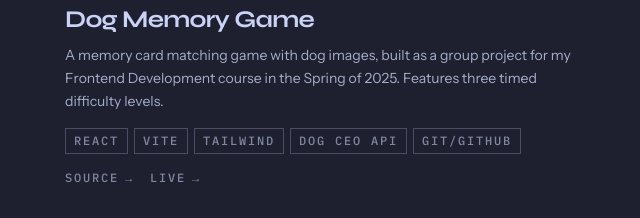
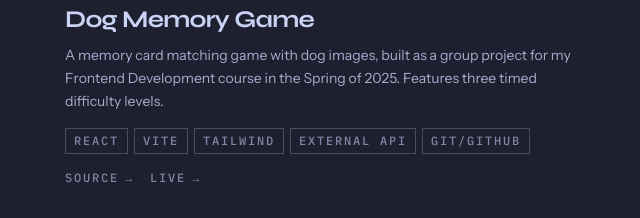
Before and after one commit to Garla-mantix/portfolio-site, a React (Vite) app: page / in a window 1280 px wide. Shown: the part 3516-3734 px from the top of the page, without its empty margins (575-1215 px from the left). Built offline with nearby package versions, Linux system fonts and the light colour scheme.

Commit message:
rename on projects

```diff
--- a/src/data/projects.ts
+++ b/src/data/projects.ts
@@ -23,7 +23,7 @@ export const projects: Project[] = [
     id: '3',
     title: 'Dog Memory Game',
     description: 'A memory card matching game with dog images, built as a group project for my Frontend Development course in the Spring of 2025. Features three timed difficulty levels.',
-    techStack: ['React', 'Vite', 'Tailwind', 'Dog CEO API', 'Git/GitHub'],
+    techStack: ['React', 'Vite', 'Tailwind', 'External API', 'Git/GitHub'],
     githubUrl: 'https://github.com/Garla-mantix/dog-memory',
     liveUrl: 'https://dog-memory.vercel.app/',
     imageUrl: '/dog-memory.png',
```
